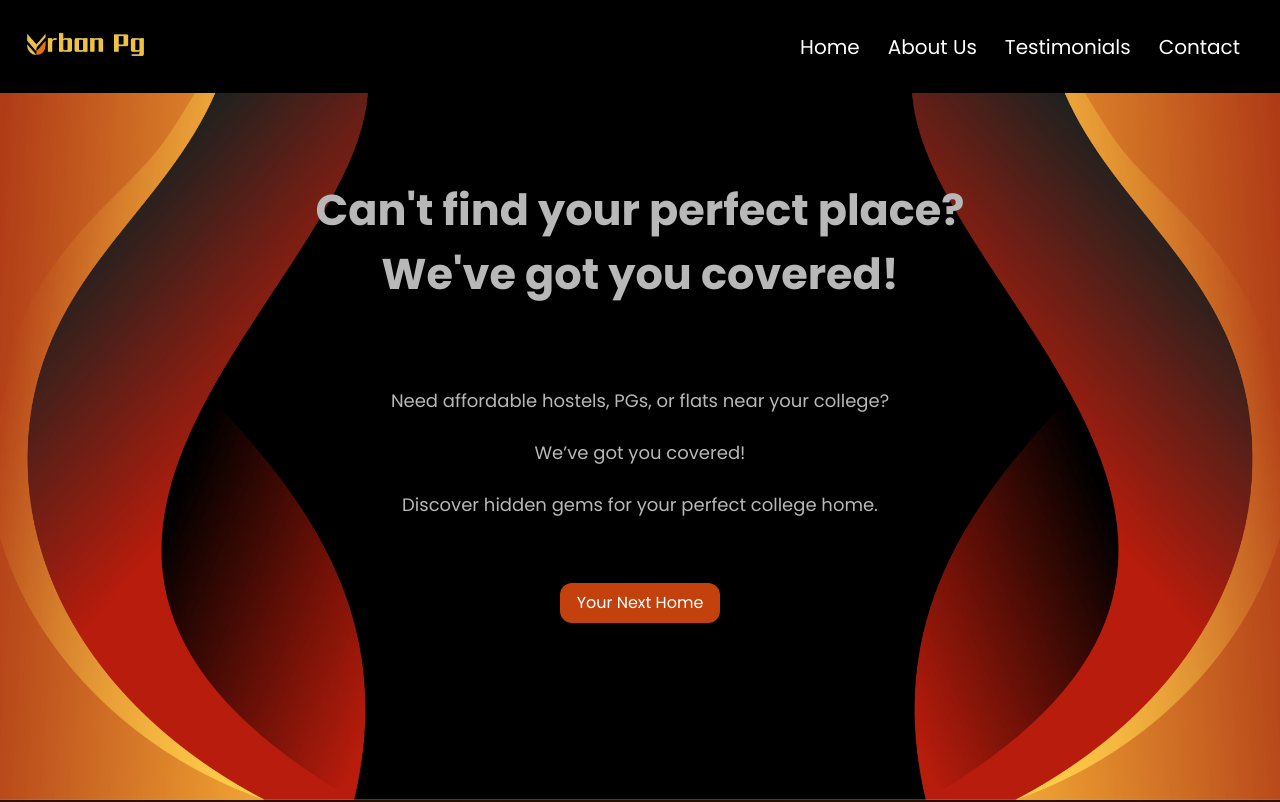
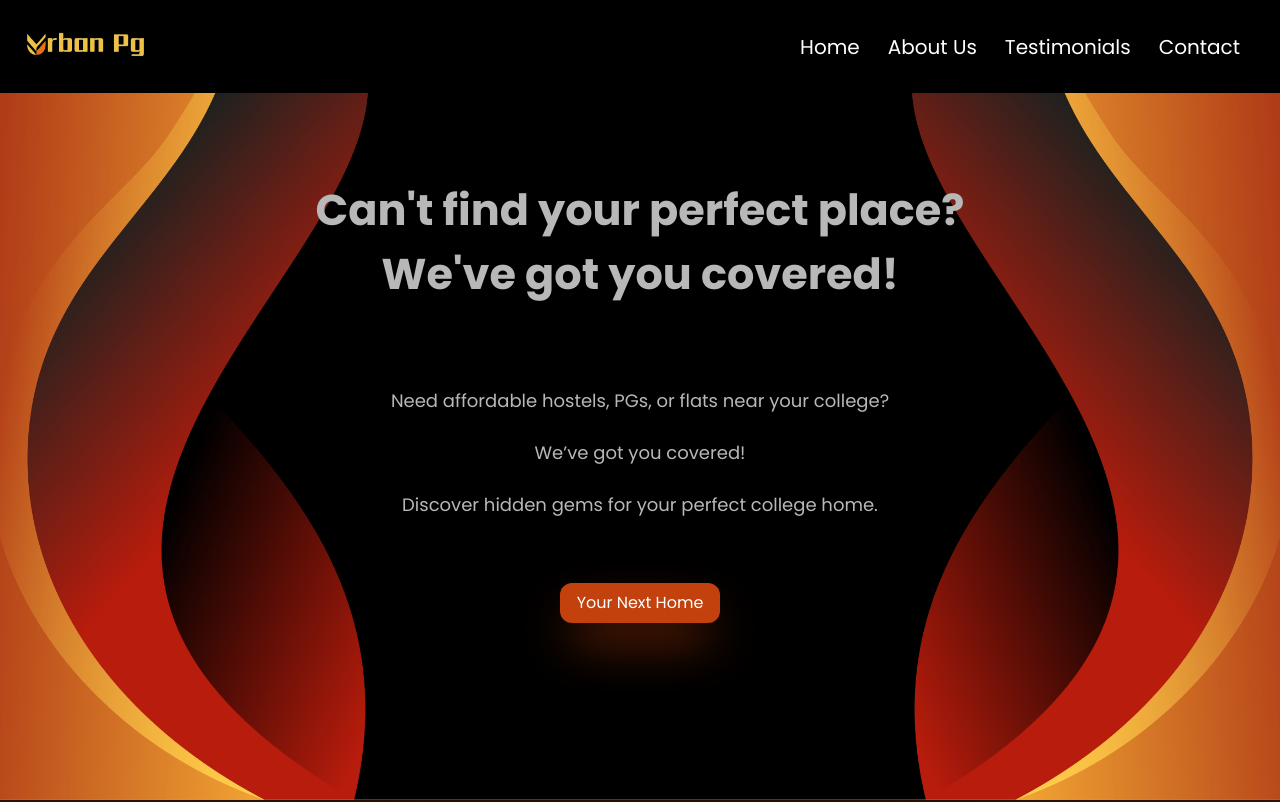
Before and after one commit to the25thjin/Urban-Pg, a React (Vite) app in the folder Frontend/: page / in a window 1280 px wide. Shown: the top 802 px of the page. Built offline with nearby package versions, Linux system fonts and the light colour scheme.

Commit message:
added drop shadow

```diff
--- a/Frontend/src/components/contact.jsx
+++ b/Frontend/src/components/contact.jsx
@@ -21,7 +21,7 @@ function Contact(){
                     <textarea className=" resize-none bg-[#0e0901bd] mt-2 w-[350px] h-[90px] rounded p-1 outline-none"  placeholder="Message"/>
                 </div>
                 <div>
-                    <button className="w-[350px] bg-yellow-700 h-[35px] rounded hover:bg-yellow-800 ">Submit</button>
+                    <button className="w-[350px] shadow-2xl bg-yellow-700 h-[35px] rounded hover:bg-yellow-800 transition ease-in-out duration-300 hover:scale-y-110">Submit</button>
                 </div>
             </div>
             <div>
--- a/Frontend/src/components/hero.jsx
+++ b/Frontend/src/components/hero.jsx
@@ -13,7 +13,7 @@ function Hero(){
                 <h2 className="font-normal text-lg">We’ve got you covered!  </h2><br/>
                 <h2 className="font-normal text-lg">Discover hidden gems for your perfect college home.</h2><br/>
 
-                <button className="bg-orange-700 text-white  h-10 w-40 rounded-xl mt-10 hover:bg-orange-800 hover:scale-[0.9] ease-in-out">Your Next Home</button>
+                <button className="bg-orange-700 text-white  h-10 w-40 rounded-xl mt-10 transition duration-300 ease-in-out shadow-2xl shadow-orange-700 hover:bg-orange-900 hover:scale-110">Your Next Home</button>
 
                 </div>
             </div>
```
